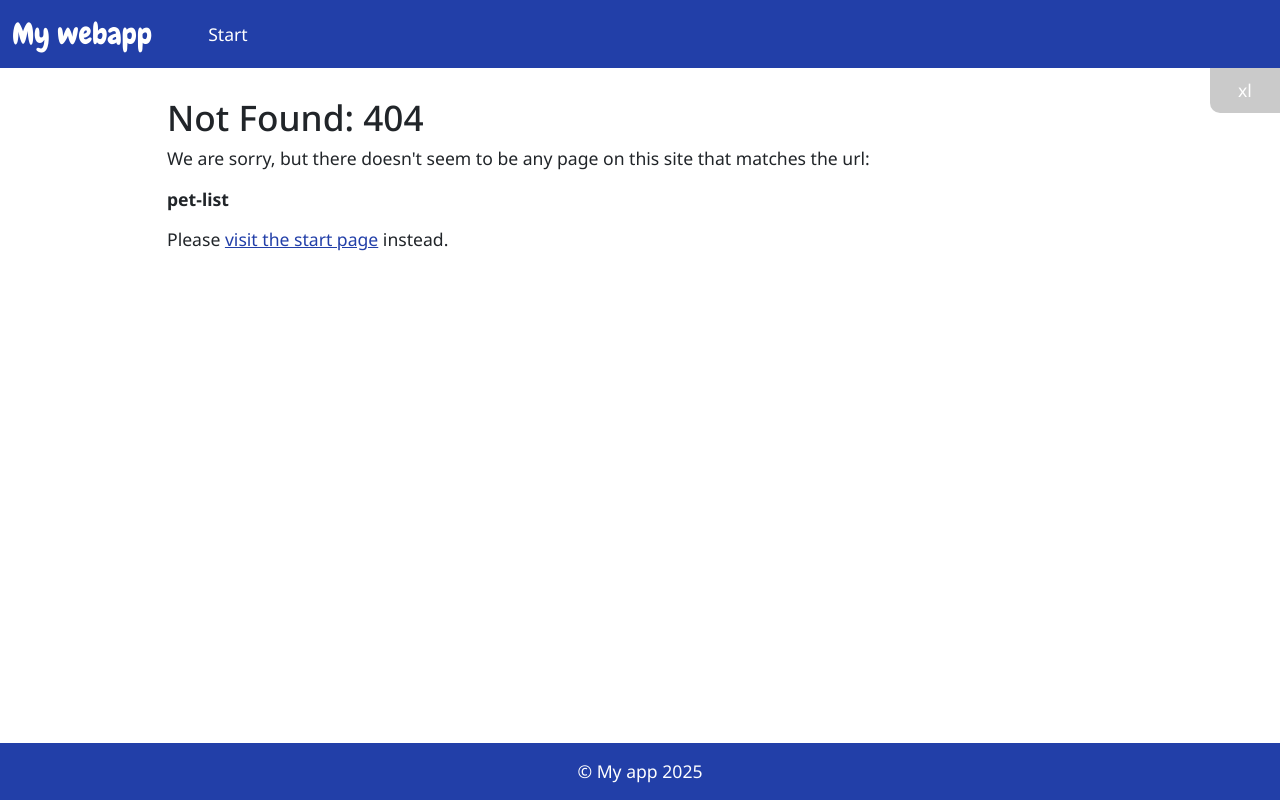
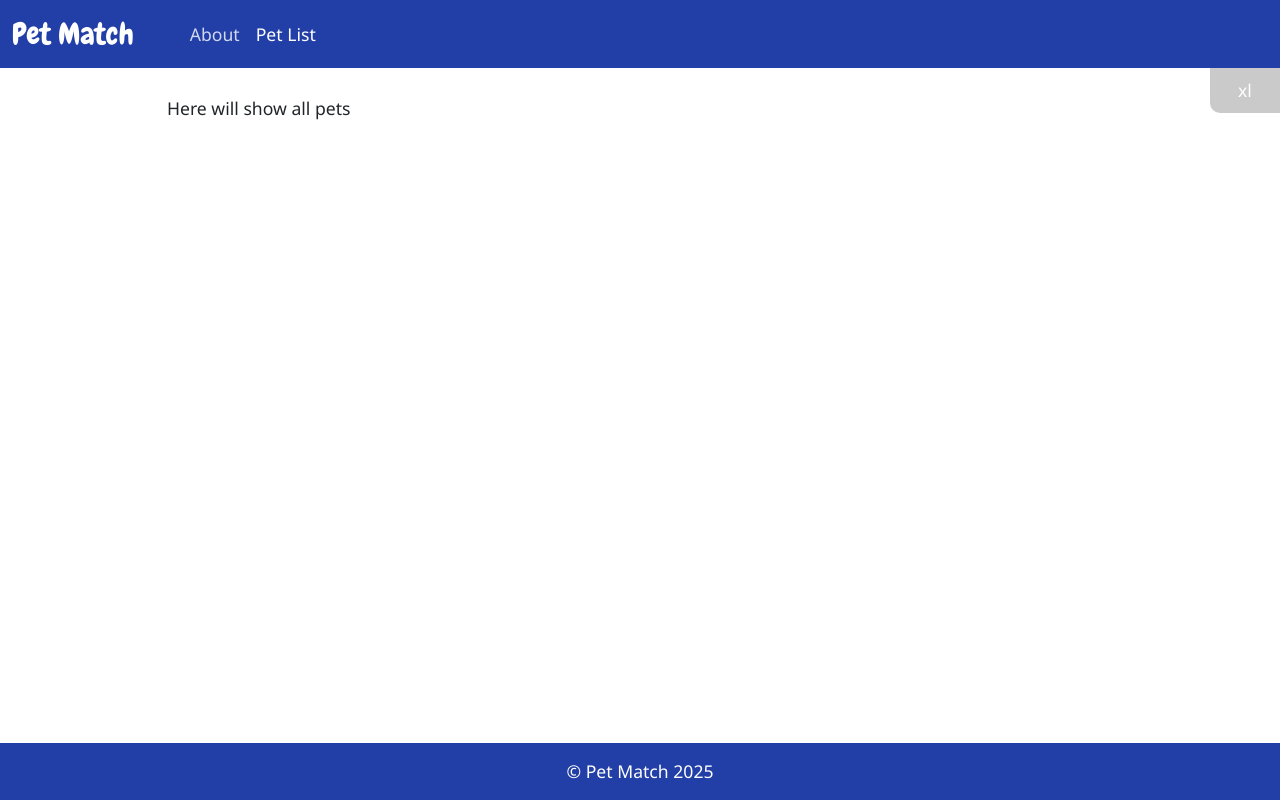
Before and after one commit to ironboy/exemple-branching, a React (Vite) app: page /pet-list in a window 1280 px wide. Before the commit this address had no page. Built offline with nearby package versions, Linux system fonts and the light colour scheme.

Commit message:
added new component for pet-list (not displaying pets yet)

```diff
--- a/index.html
+++ b/index.html
@@ -5,7 +5,7 @@
   <meta charset="UTF-8" />
   <link rel="icon" type="image/svg+xml" href="/vite.svg" />
   <meta name="viewport" content="width=device-width, initial-scale=1.0" />
-  <title>My web app</title>
+  <title>Pet Match</title>
 </head>
 
 <body>
--- /dev/null
+++ b/src/pages/PetList.tsx
@@ -0,0 +1,9 @@
+PetList.route = {
+  path: '/pet-list',
+  menuLabel: 'Pet List',
+  index: 2
+}
+
+export default function PetList() {
+  return <p>Here will show all pets</p>
+}
--- a/src/pages/Start.tsx
+++ b/src/pages/Start.tsx
@@ -2,15 +2,15 @@ import { Row, Col } from 'react-bootstrap';
 
 Start.route = {
   path: '/',
-  menuLabel: 'Start',
+  menuLabel: 'About',
   index: 1
 }
 
 export default function Start() {
   return <Row>
     <Col>
-      <h2>My start page</h2>
-      <p>The start page of my application. Change soon.</p>
+      <h2>Petch Match: Admin System</h2>
+      <p>Here we can register pets and pet owners, and assign pets to new owners.</p>
     </Col>
   </Row>
 }
--- a/src/partials/Footer.tsx
+++ b/src/partials/Footer.tsx
@@ -5,7 +5,7 @@ export default function Footer() {
     <Container fluid>
       <Row>
         <Col className="text-center py-3 text-bg-primary">
-          © My app {new Date().getFullYear()}
+          © Pet Match {new Date().getFullYear()}
         </Col>
       </Row>
     </Container>
--- a/src/partials/Header.tsx
+++ b/src/partials/Header.tsx
@@ -28,7 +28,7 @@ export default function Header() {
     >
       <Container fluid>
         <Navbar.Brand className="me-5" as={Link} to="/">
-          My webapp
+          Pet Match
         </Navbar.Brand>
         <Navbar.Toggle onClick={() => setExpanded(!expanded)} />
         <Navbar.Collapse id="basic-navbar-nav">
--- a/src/partials/Main.tsx
+++ b/src/partials/Main.tsx
@@ -1,18 +1,11 @@
 import { Outlet } from 'react-router-dom';
 import { Container } from 'react-bootstrap';
-import { useStateObject } from '../utils/useStateObject';
 
 export default function Main() {
-  // a state to use with outlet context
-  const stateAndSetter = useStateObject({
-    categoryChoice: 'All',
-    sortChoice: 'Price (low to high)',
-    bwImages: false
-  });
 
   return <main className="mt-5">
     <Container className="mt-5 mb-4">
-      <Outlet context={stateAndSetter} />
+      <Outlet />
     </Container>
   </main>;
 }
--- a/src/routes.ts
+++ b/src/routes.ts
@@ -2,6 +2,7 @@ import type {JSX} from 'react';
 import{createElement} from 'react';
 // page components
 import NotFoundPage from './pages/NotFoundPage.tsx';
+import PetList from './pages/PetList.tsx';
 import Start from './pages/Start.tsx';
 
 interface Route {
@@ -15,6 +16,7 @@ interface Route {
 
 export default [
   NotFoundPage,
+  PetList,
   Start
 ]
   // map the route property of each page component to a Route
--- a/src/utils/useStateObject.ts
+++ /dev/null
@@ -1,14 +0,0 @@
-import { useState } from 'react';
-import { useOutletContext } from 'react-router-dom';
-
-export function useStateObject(object: any) {
-  const [state, setState] = useState(object);
-  function setter(key: string, value: any) {
-    setState({ ...state, [key]: value });
-  }
-  return [state, setter];
-}
-
-export function useStateContext() {
-  return useOutletContext<[any, Function]>();
-}
```
Also changed, not shown: src/utils/productPageHelpers.tsx (deleted, +0 -45 lines), src/utils/productsLoader.ts (deleted, +0 -8 lines), src/utils/useFetchJson.ts (added, +22 -0 lines).
